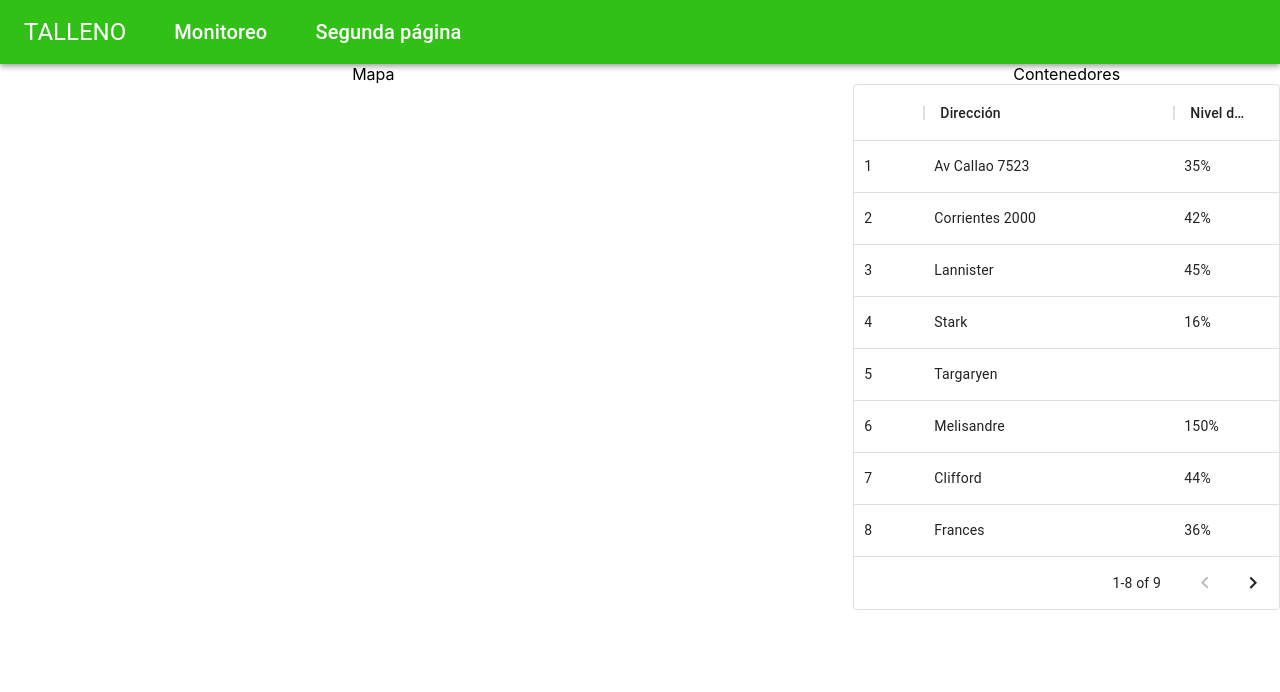
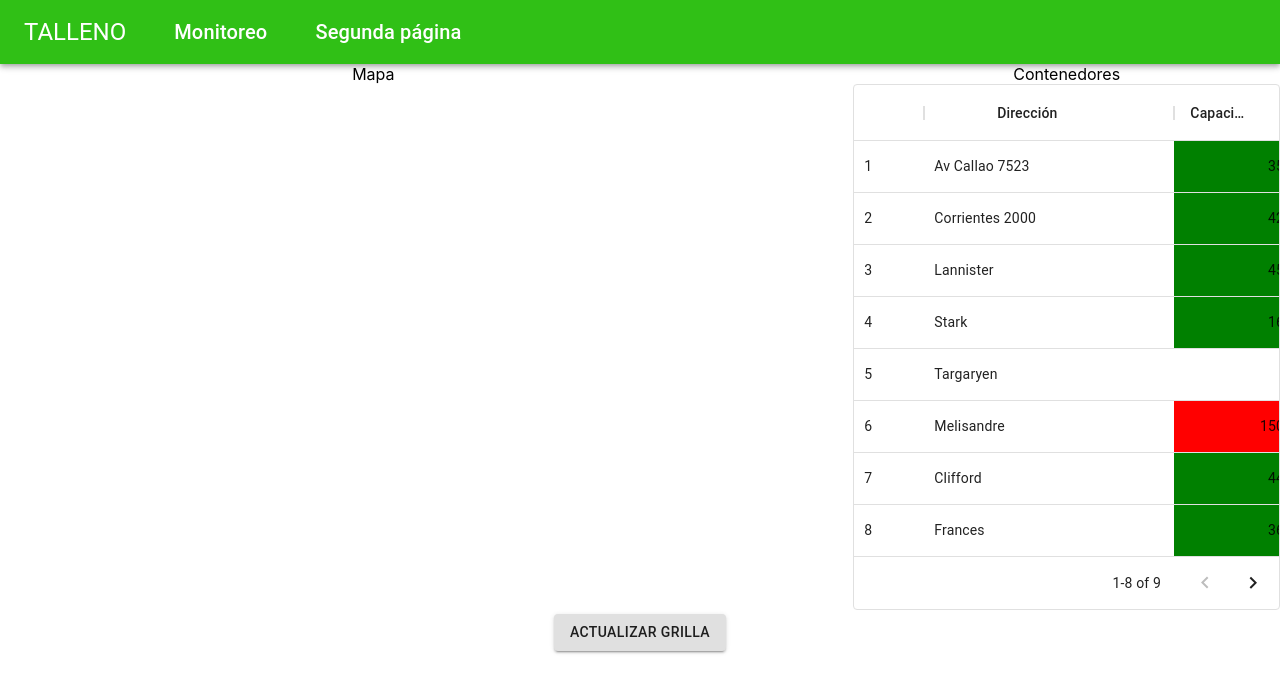
Before and after one commit to agusrs/trashmanager, a React (Create React App) app: page /monitoreo in a window 1280 px wide. Shown: the top 692 px of the page. Built offline with nearby package versions, Linux system fonts and the light colour scheme.

Commit message:
Grid colouring, Grid update

```diff
--- a/src/components/grid/Grid.css
+++ b/src/components/grid/Grid.css
@@ -0,0 +1,15 @@
+.MuiDataGrid-cell{
+    outline: none!important;
+}
+.MuiDataGrid-colCell{
+    outline: none!important;
+}
+.redCapacity{
+    background-color: red;
+}
+.greenCapacity{
+    background-color: green;
+}
+.yellowCapacity{
+    background-color: yellow;
+}
--- a/src/components/grid/Grid.js
+++ b/src/components/grid/Grid.js
@@ -1,37 +1,24 @@
 import React from 'react'
 import { DataGrid } from '@material-ui/data-grid';
+import './Grid.css';
 
 export default class MonitorGrid extends React.Component {
     constructor(props) {
-        super(props)
-        this.columns = [
-            { field: 'id', headerName: 'ID', width: 70 },
-            { field: 'address', headerName: 'Dirección', width: 250 },
-            {
-              field: 'garbageLevel',
-              headerName: 'Nivel de basura',
-              width: 130,
-            },
-          ];
+      super(props)
 
-          this.rows = [
-            { id: 1, address: 'Av Callao 7523', garbageLevel: '35%' },
-            { id: 2, address: 'Corrientes 2000 ', garbageLevel: '42%' },
-            { id: 3, address: 'Lannister', garbageLevel: '45%' },
-            { id: 4, address: 'Stark', garbageLevel: '16%' },
-            { id: 5, address: 'Targaryen', garbageLevel: null },
-            { id: 6, address: 'Melisandre', garbageLevel: '150%' },
-            { id: 7, address: 'Clifford', garbageLevel: '44%' },
-            { id: 8, address: 'Frances', garbageLevel: '36%' },
-            { id: 9, address: 'Roxie', garbageLevel: '65%' },
-          ];
+    }
+
+    componentDidMount() {
+
     }
 
     render() {
         return (
         <div style={{ height: 550, width: '100%' }}>
             Contenedores
-            <DataGrid rows={this.rows} columns={this.columns} pageSize={8} autoHeight={true} />
+            <DataGrid ref={gridOrder => this.gridInstance = gridOrder} rows={this.props.rows} columns={this.props.columns} pageSize={8} autoHeight={true}
+              hideFooterSelectedRowCount={true} className="containerGrid"
+            />
         </div>
         );
     }
--- a/src/components/monitoreo/Monitoreo.js
+++ b/src/components/monitoreo/Monitoreo.js
@@ -1,7 +1,57 @@
 import React from 'react'
-import { Grid } from '@material-ui/core';
+import { Grid, Button } from '@material-ui/core';
 import MonitorGrid from '../grid/Grid';
 export default class Monitoreo extends React.Component {
+    constructor(props){
+        super(props)
+        this.state = {
+            columns: [
+                { field: 'id', headerName: 'ID', width: 70, headerAlign: 'center' },
+                { field: 'address', headerName: 'Dirección', width: 250, headerAlign: 'center' },
+                {
+                    field: 'garbageLevel',
+                    headerName: 'Capacidad (%)',
+                    width: 130,
+                    headerAlign: 'center',
+                    type: 'number',
+                    cellClassName: (params) => {
+                        if ( parseInt(params.value) >= 75 ) {
+                            return "redCapacity"
+                        } else if ( parseInt(params.value) >= 50 ) {
+                            return "yellowCapacity"
+                        } else if ( params.value == null ) {
+                            return
+                        } else {
+                            return "greenCapacity"
+                        }
+                        },
+                    sortComparator: (v1, v2, row1, row2) => parseInt(row1.data.garbageLevel) - parseInt(row2.data.garbageLevel),
+                },
+            ],
+            rows: [
+                { id: 1, address: 'Av Callao 7523', garbageLevel: '35%' },
+                { id: 2, address: 'Corrientes 2000 ', garbageLevel: '42%' },
+                { id: 3, address: 'Lannister', garbageLevel: '45%' },
+                { id: 4, address: 'Stark', garbageLevel: '16%' },
+                { id: 5, address: 'Targaryen', garbageLevel: null },
+                { id: 6, address: 'Melisandre', garbageLevel: '150%' },
+                { id: 7, address: 'Clifford', garbageLevel: '44%' },
+                { id: 8, address: 'Frances', garbageLevel: '36%' },
+                { id: 9, address: 'Roxie', garbageLevel: '65%' },
+            ],
+        }
+        this.updateProps = this.updateProps.bind(this)
+    }
+
+    updateProps() {
+        this.setState({
+            rows: [
+                { id: 1, address: 'Av Callao 7523', garbageLevel: '35%' },
+                { id: 2, address: 'Corrientes 2000 ', garbageLevel: '42%' },
+            ]
+        })
+    }
+
     render() {
         return (
             <div>
@@ -10,9 +60,13 @@ export default class Monitoreo extends React.Component {
                         Mapa
                     </Grid>
                     <Grid item xs={4}>
-                        <MonitorGrid/>
+                        <MonitorGrid rows={this.state.rows} columns={this.state.columns} />
                     </Grid>
                 </Grid>
+                <Button size="medium" variant='contained'
+                    onClick={this.updateProps}>
+                    Actualizar grilla
+                </Button>
             </div>
         )
     }
```
